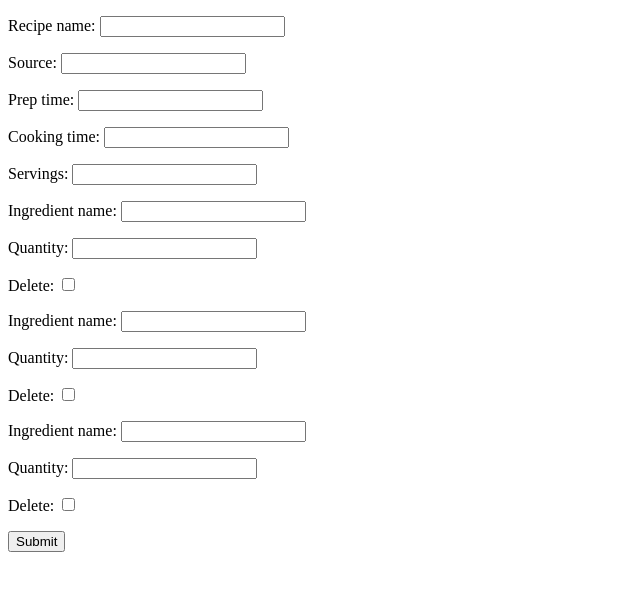
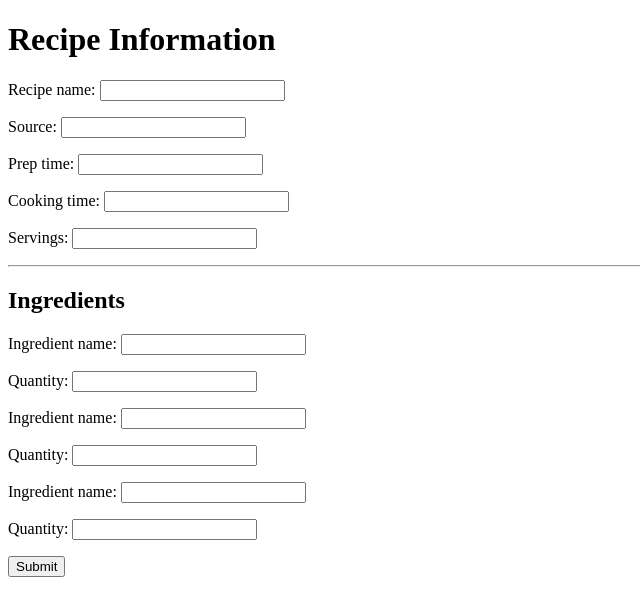
Before and after one commit to L-E-Freeman/RecipeShelf, a Django app: page /recipes/ in a window 1280 px wide. Shown: the top 616 px of the page, without its empty margins (0-640 px from the left). Run offline with Django 3.2, Linux system fonts and the light colour scheme.

Commit message:
Building recipe creation page

```diff
--- a/recipes/forms.py
+++ b/recipes/forms.py
@@ -13,4 +13,4 @@ class IngredientForm(forms.ModelForm):
         exclude = ['recipe',]
 
 IngredientFormSet = inlineformset_factory(
-    RecipeCard, Ingredient, form = IngredientForm)
+    RecipeCard, Ingredient, form = IngredientForm, can_delete_extra = False)
--- a/recipes/models.py
+++ b/recipes/models.py
@@ -22,3 +22,12 @@ class Ingredient(models.Model):
 
     def __str__(self):
         return self.ingredient_name
+
+class MethodStep(models.Model):
+    step = models.TextField()
+
+    recipe = models.ForeignKey(
+        RecipeCard, on_delete=models.CASCADE, related_name="steps")
+
+    def __str__(self):
+        return 'step'
--- a/recipes/templates/recipes/base.html
+++ b/recipes/templates/recipes/base.html
@@ -1,7 +1,7 @@
 <!DOCTYPE html>
 <html>
     <head>
-        <title>Recipe app</title>
+        <title>Recipe App</title>
     </head>
 
     <body>
--- a/recipes/templates/recipes/create_recipe.html
+++ b/recipes/templates/recipes/create_recipe.html
@@ -3,7 +3,10 @@
 {% block content %}
     <form action="." method="post">
         {% csrf_token %}
+        <h1>Recipe Information</h1>
         {{ form.as_p }}
+        <hr>
+        <h2>Ingredients</h2>
         {{ formset.management_form }}
         {% for f_form in formset %}
             {{ f_form.as_p }}
```
Also changed, not shown: db.sqlite3, recipes/migrations/0006_methodstep.py (added), recipes/templates/recipes/display_recipe.html (added).
